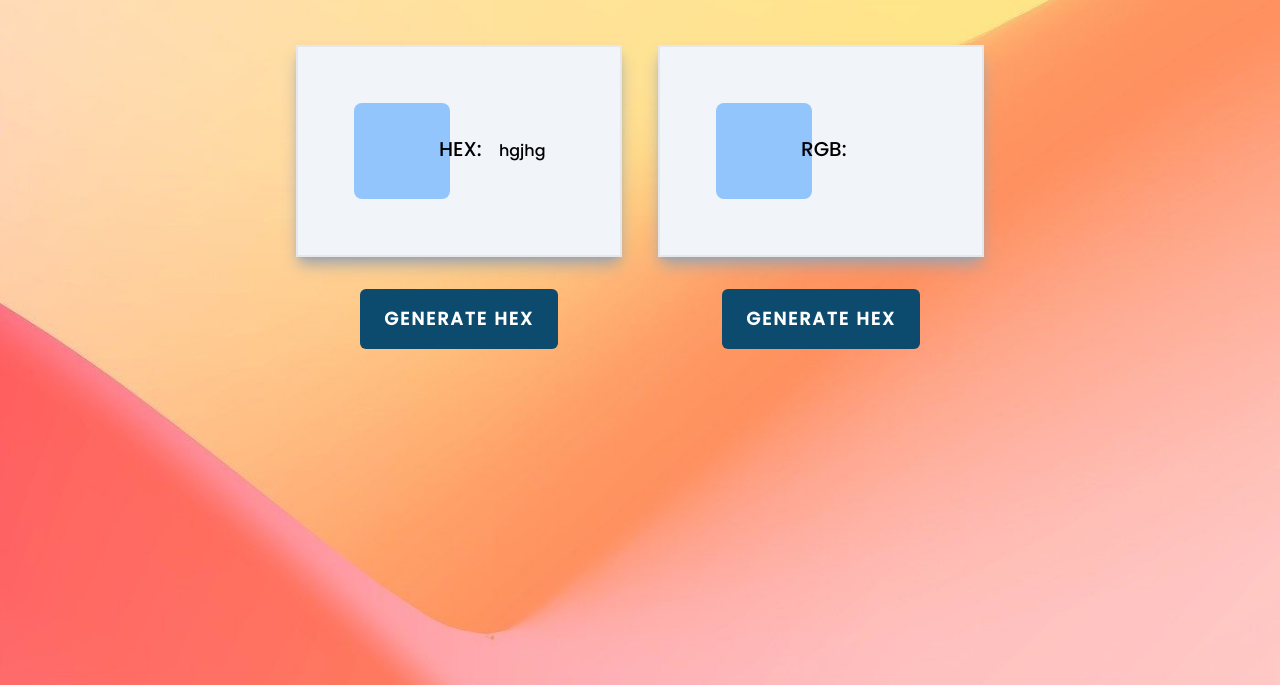
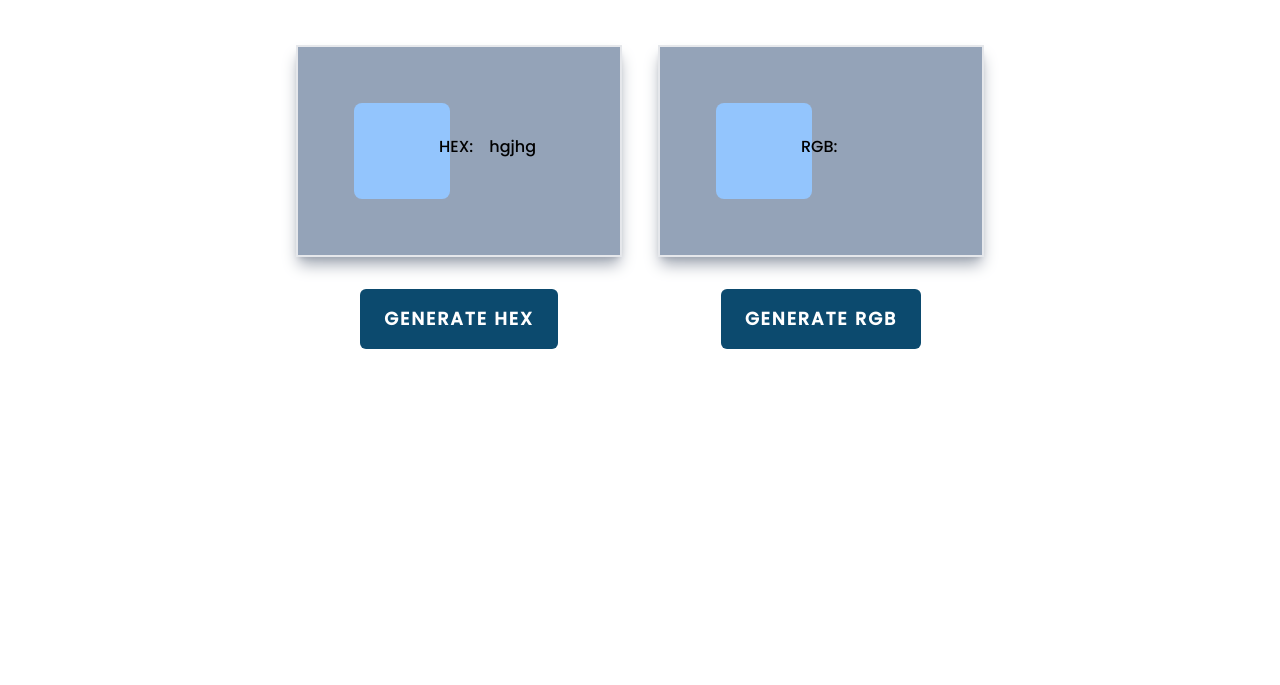
Before and after one commit to snehap02/random-color-generator, a website built with Vite: page index.html in a window 1280 px wide. Shown: the part 115-800 px from the top of the page. Built offline with nearby package versions, Linux system fonts and the light colour scheme.

Commit message:
new commit

```diff
--- a/index.html
+++ b/index.html
@@ -8,17 +8,17 @@
     <link rel="stylesheet" href="/style.css">
     <title>Random Color Generator</title>
 </head>
-<body class="sm:p-4 lg:px-20 xl:px-72 2xl:px-96 bg-auto bg-image bg-fixed bg-no-repeat sm:bg-cover">
+<body class="sm:p-4 lg:px-20 xl:px-72 2xl:px-96">
     <h1 class="heading text-center font-semibold font-raleway text-2xl sm:text-4xl -tracking-tighter mt-10">
         Generate Random Color
     </h1>
 
     <section class="sm:grid sm:grid-cols-2 sm:gap-5">
     <main>
-        <section class="whole-container grid grid-cols-2 sm:grid sm:grid-cols-2 px-10 py-10 gap-2 sm:gap-10 mt-6 md:p-14 sm:border-2 sm:shadow-lg sm:shadow-gray-400 sm:mt-16 sm:p-10 bg-slate-100 mx-2">
+        <section class="whole-container grid grid-cols-2 sm:grid sm:grid-cols-2 px-2 py-2 gap-2 sm:gap-10 mt-6 md:p-14 sm:border-2 sm:shadow-lg sm:shadow-gray-400 sm:mt-16 sm:p-10 bg-slate-400 mx-2">
             <div class="color-pallate h-24 w-24 bg-blue-300 rounded-lg"></div>
             <div class="color-codes -ml-10 mt-8">
-                <h2 class="font-poppins font-medium text-xl">HEX: <span class="hex font-poppins font-medium text-base ml-3">hgjhg</span></h2>
+                <h2 class="font-poppins font-medium text-medium">HEX: <span class="hex font-poppins font-medium text-base ml-3">hgjhg</span></h2>
             </div>
         </section>
         <div class="flex flex-col justify-center items-center md:mt-8 mt-5">
@@ -26,14 +26,14 @@
         </div>
     </main>
     <main>
-    <section class="whole-container grid grid-cols-2 sm:grid sm:grid-cols-2 px-10 py-10 gap-2 sm:gap-10 mt-6 md:p-14 sm:border-2 sm:shadow-lg sm:shadow-gray-400 sm:mt-16 sm:p-10 bg-slate-100 mx-2">
+    <section class="whole-container grid grid-cols-2 sm:grid sm:grid-cols-2 px-2 py-2 gap-2 sm:gap-10 mt-6 md:p-14 sm:border-2 sm:shadow-lg sm:shadow-gray-400 sm:mt-16 sm:p-10 bg-slate-400 mx-2">
             <div class="color-pallate h-24 w-24 bg-blue-300 rounded-lg"></div>
             <div class="color-codes flex">
-                <h2 class="font-poppins font-medium text-xl -ml-10 mt-8">RGB: <span class="rgb font-poppins font-medium text-base ml-3"></span></h2>
+                <h2 class="font-poppins font-medium text-medium -ml-10 mt-8">RGB: <span class="rgb font-poppins font-medium text-base ml-3"></span></h2>
             </div>
         </section>
         <div class="flex flex-col justify-center items-center md:mt-8 mt-5">
-            <button class="btn font-poppins tracking-widest uppercase font-bold text-lg bg-sky-900 rounded-md px-6 py-4 text-white">Generate HEX</button>
+            <button class="btn font-poppins tracking-widest uppercase font-bold text-lg bg-sky-900 rounded-md px-6 py-4 text-white">Generate RGB</button>
         </div>
     </main>
     </section>
```
